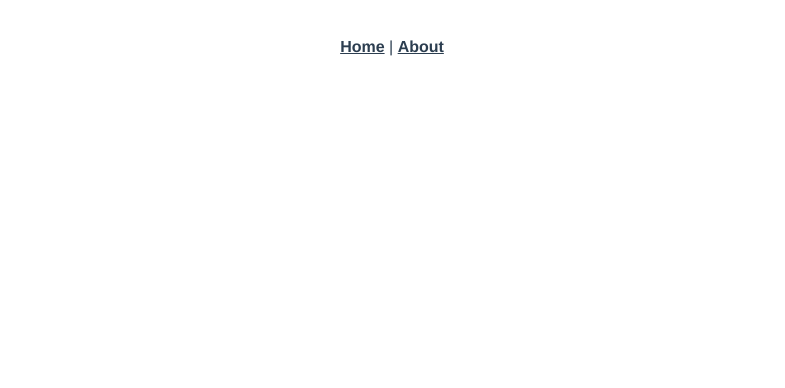
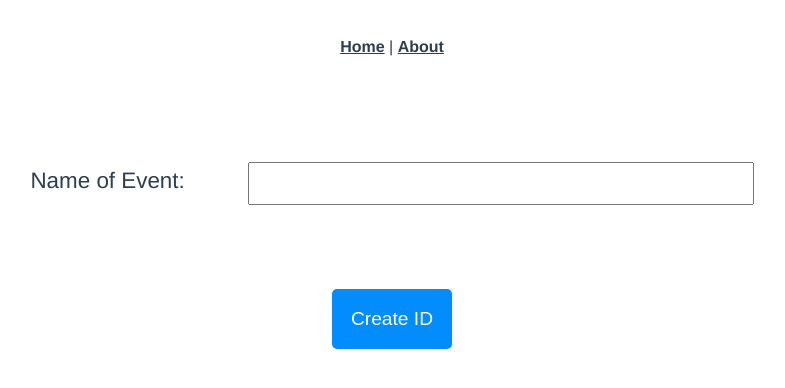
Before and after one commit to SamAsh11414/Mobile-Ordering-App, a Vue app in the folder app/: page /#/CreateID in a window 1280 px wide. Shown: the top 388 px of the page, without its empty margins (248-1033 px from the left). Built offline with nearby package versions, Linux system fonts and the light colour scheme.

Commit message:
before linus kills my computer

```diff
--- a/app/package.json
+++ b/app/package.json
@@ -9,6 +9,7 @@
   },
   "dependencies": {
     "core-js": "^3.6.5",
+    "firebase": "^9.0.0",
     "vue": "^2.6.11",
     "vue-router": "^3.2.0"
   },
--- a/app/src/App.vue
+++ b/app/src/App.vue
@@ -27,6 +27,6 @@
 }
 
 #nav a.router-link-exact-active {
-  color: #42b983;
+  color: #0314fc;
 }
 </style>
--- a/app/src/components/HelloWorld.vue
+++ b/app/src/components/HelloWorld.vue
@@ -4,7 +4,7 @@
       <h1>Welcome to the Brooklyn Technical High School Contactless Concessions App</h1>
 	    <p>Explanation explain words and stuff. I really dont know what to put here yet to explain the app but I need to take up space so I will continue to write here so it will looks nice. Glaciers and ice sheets hold about 69 percent of the world's freshwater. The fastest gust of wind ever recorded on Earth was 253 miles per hour. The best place in the world to see rainbows is in Hawaii.</p>
 	    <button>Join an Event</button>
-	    <button>Start an Event</button>
+	    <button><div id="buttonNav"> <router-link to="/CreateID">Start an Event</router-link></div></button>
     </main>
   </div>
 </template>
@@ -46,6 +46,10 @@ export default {
 		margin-top: 10%;
 	}
 
+  #buttonNav {
+    color: #fff;
+  }
+
 	@media (min-width: 640px) {
 		main {
 			max-width: none;
--- a/app/src/router/index.js
+++ b/app/src/router/index.js
@@ -1,6 +1,8 @@
 import Vue from "vue";
 import VueRouter from "vue-router";
 import Home from "../views/Home.vue";
+import CreateID from "../views/CreateID.vue"
+import AddItems from "../views/AddItems.vue"
 
 Vue.use(VueRouter);
 
@@ -19,6 +21,17 @@ const routes = [
     component: () =>
       import(/* webpackChunkName: "about" */ "../views/About.vue"),
   },
+  {
+    path: "/CreateID",
+    name: "CreateID",
+    component: CreateID,
+  },
+  {
+    path: "/AddItems/:ID",
+    name: "AddItems",
+    component: AddItems,
+  },
+
 ];
 
 const router = new VueRouter({
--- /dev/null
+++ b/app/src/views/AddItems.vue
@@ -0,0 +1,15 @@
+<template>
+    <div>
+    </div>
+</template>
+
+<script>
+export default {
+    name: "AddItems",
+}
+
+</script>
+
+<style>
+
+</style>
--- /dev/null
+++ b/app/src/views/CreateID.vue
@@ -0,0 +1,83 @@
+<template>
+    <div class="CreateID">
+        <form>
+            <label form="NameOfEvent">Name of Event:</label>
+            <input type="text" id="NameOfEvent" name="NameOfEvent">
+            <br> <button v-on:click=Test><a id="NameOfEventButton">Create ID</a></button>
+        </form>
+    </div>
+</template>
+
+<style scoped>
+    input[type=text] {
+      width: 40%;
+      padding: 12px 20px;
+      margin: 8px 0;
+      margin-top: 6%;
+      box-sizing: border-box;
+    }
+
+    input[type=text]:focus {
+        border: 3px solid #555;
+    }
+
+    label {
+        font-size: 140%;
+        margin-right: 5%;
+    }
+
+	button {
+		background-color: #038cfc;
+		color: #fff;
+		padding: 1em;
+		border-radius: 5px;
+		border: none;
+		font-size: 1.2em;
+		font-weight: 100;
+		cursor: pointer;
+		margin-top: 6%;
+	}
+
+</style>
+
+<script>
+    import { initializeApp } from "firebase/app"
+    import { collection, addDoc, getFirestore } from "firebase/firestore"
+    import router from "../router"
+
+    const firebaseConfig = initializeApp({
+        apiKey: "AIzaSyDb0qvXE5dE3LH_-zLbKuf19eJPLu9C4w0",
+        authDomain: "bths-contactless-catering.firebaseapp.com",
+        projectId: "bths-contactless-catering",
+        storageBucket: "bths-contactless-catering.appspot.com",
+        messagingSenderId: "196219706979",
+        appId: "1:196219706979:web:b8cce0ef616d1d3fe62256",
+        measurementId: "G-YD27CPGZ3P"
+    });
+
+    console.log(firebaseConfig);
+
+    const db = getFirestore();
+
+    export default {
+        name: "CreateID",
+        methods: {
+            Test: async function(event) {
+                event.preventDefault();
+                console.log(document.getElementById("NameOfEvent").value)
+                console.log("Leaving this here, arived at test function")
+
+                if (document.getElementById("NameOfEvent").value == "") {
+                    alert("Please enter a name for the event")
+                }
+                else {
+                    const docRef = await addDoc(collection(db, "ID"), {
+                        test: "test"
+                    });
+                console.log("Document written with ID: ", docRef.id);
+                router.push({ name: 'AddItems', params: { ID: docRef.id } })
+                }
+            }
+        }
+    }
+</script>
```
Also changed, not shown: 1 other file (tests, documents, lock files or other folders).
